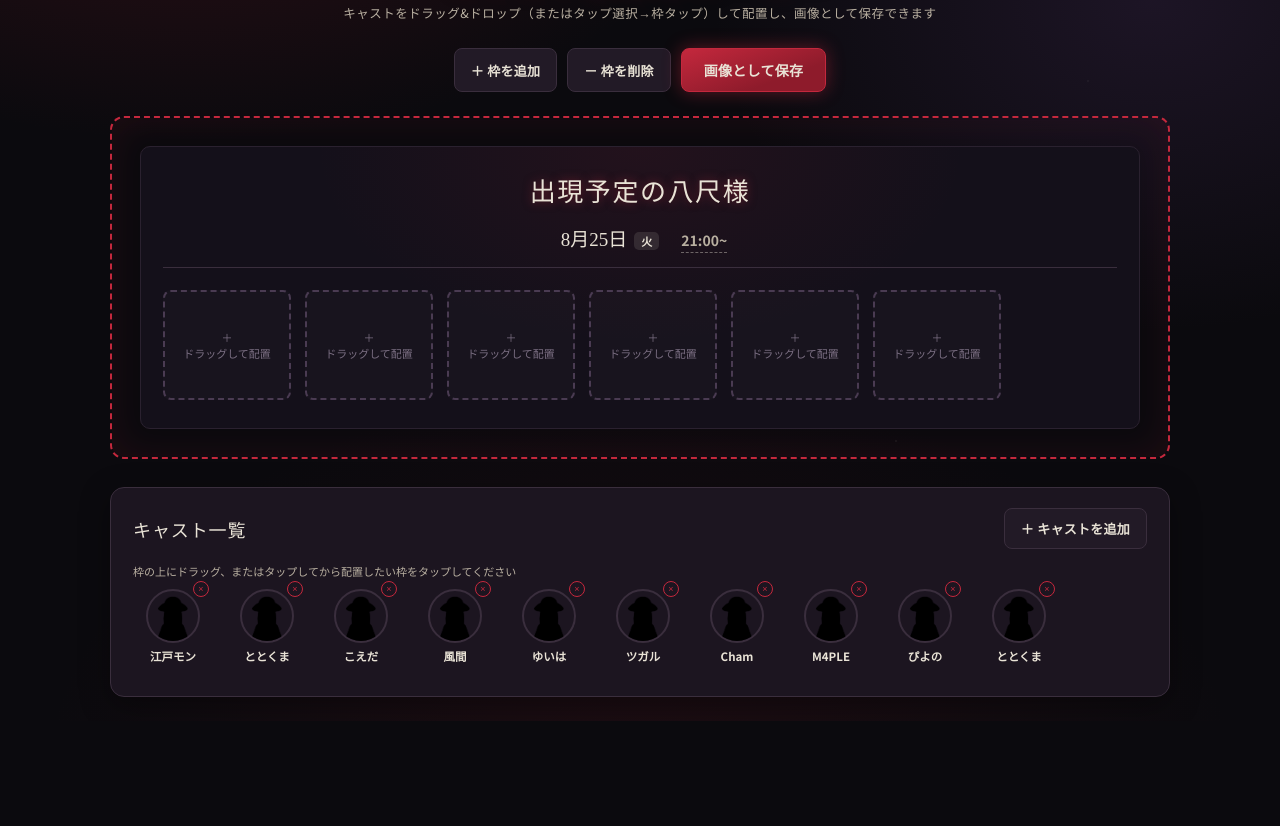
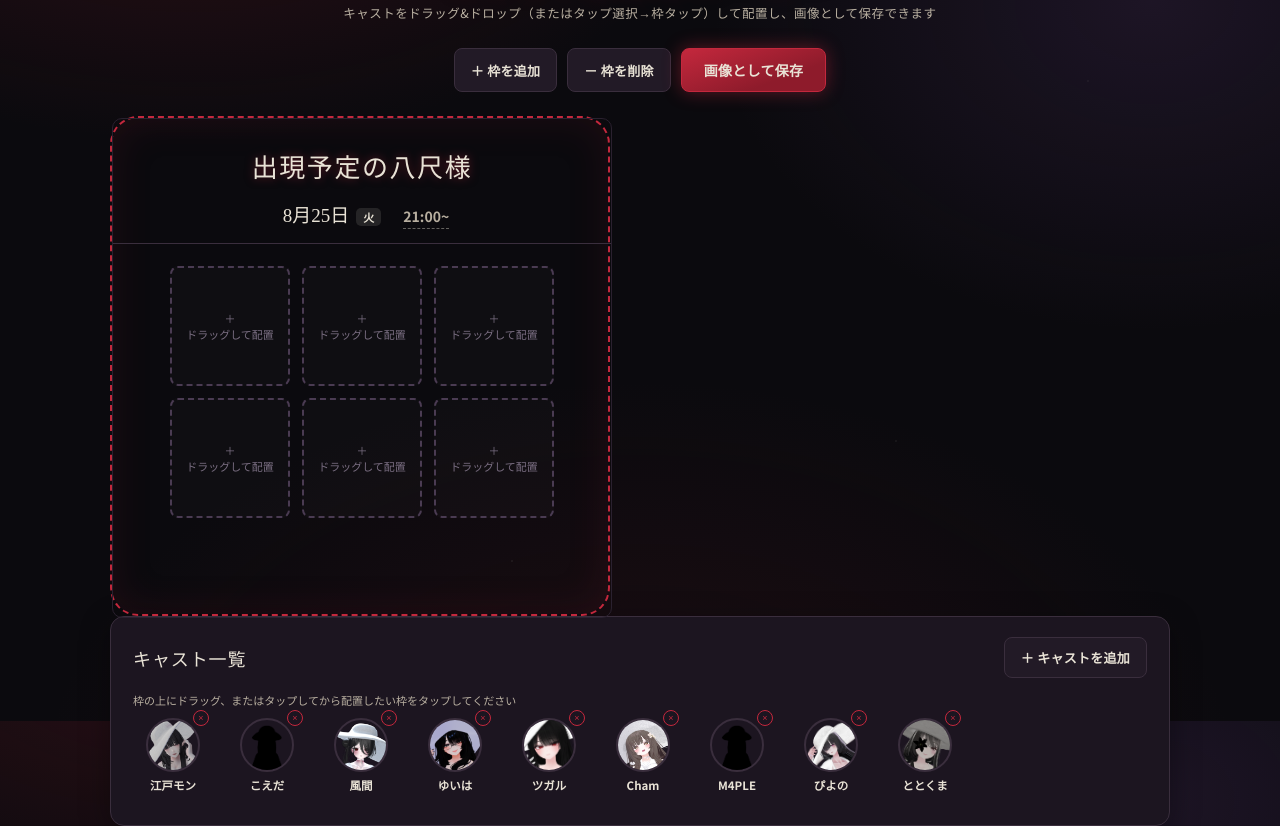
Before and after one commit to harume0413/-, a plain HTML site: page index.html in a window 1280 px wide. Shown: the part 79-905 px from the top of the page. Before the commit the page ends 800 px from the top, so only its background shows below. Drawn offline with nearby package versions, Linux system fonts and the light colour scheme; a web font is replaced by a local one.

Commit message:
Add files via upload

```diff
--- a/index.html
+++ b/index.html
@@ -113,10 +113,10 @@
   .frame-wrapper{
     position:relative;
     border:2px dashed var(--blood-bright);
-    border-radius:14px;
-    padding:28px;
-    margin-bottom:28px;
-    overflow-x:auto;
+    border-radius:28px;
+    padding: 0px;
+    width: 500px;
+    height: 500px;
     box-shadow:0 0 40px rgba(140,30,45,.15) inset;
   }
   .frame-tag{
@@ -135,13 +135,17 @@
 
   /* ---- captured area (this IS the saved image) ---- */
   #captureArea{
+    width: 500px;
+    height: 500px;
+    box-sizing: border-box;
+
     background:
-      radial-gradient(ellipse 500px 300px at 50% 0%, rgba(140,30,45,.12), transparent 65%),
+      radial-gradient(ellipse 500px 300x at 50% 0%, rgba(140,30,45,.12), transparent 65%),
       #14101A;
     border:1px solid #2A212F;
     border-radius:10px;
-    padding:24px 22px 28px;
-    min-width:fit-content;
+    padding:28px 0px 0px;
+
   }
   .cap-title{
     font-family:'Yuji Syuku', serif;
@@ -206,14 +210,21 @@
 
   /* ---- flat slot grid (no columns -> no gaps when adding/removing) ---- */
   .slots-grid{
-    display:flex;
-    flex-wrap:wrap;
-    gap:14px;
+    display:grid;
+    grid-template-columns: repeat(auto-fit, 120px);
+    gap:12px;
+    justify-content: center;
+    align-content: center;
+
+    padding: 0 24px 24px;
+    box-sizing: border-box;
   }
   .slot{
     position:relative;
-    flex:0 0 128px;
-    height:110px;
+    width:120px;
+    height:120px;
+    aspect-ratio: 1 / 1;
+
     border:2px dashed var(--slot-line);
     border-radius:8px;
     background:rgba(255,255,255,.02);
@@ -468,16 +479,15 @@
      bg    : アイコン自動生成時の背景色（img を指定する場合は無視されます）
    ========================================================================= */
 const CAST_LIST = [
-  { name: "江戸モン", img: "", bg: "#FFFFFF" },
-  { name: "ととくま", img: "", bg: "#FFFFFF" },
+  { name: "江戸モン", img: "./images/Edomon.png", bg: "#FFFFFF" },
   { name: "こえだ", img: "", bg: "#FFFFFF" },
-  { name: "風間", img: "", bg: "#FFFFFF" },
-  { name: "ゆいは", img: "", bg: "#FFFFFF" },
-  { name: "ツガル", img: "", bg: "#FFFFFF" },
-  { name: "Cham", img: "", bg: "#FFFFFF" },
+  { name: "風間", img: "./images/Kazama.png", bg: "#FFFFFF" },
+  { name: "ゆいは", img: "./images/Yuiha.png", bg: "#FFFFFF" },
+  { name: "ツガル", img: "./images/Tsugaru.png", bg: "#FFFFFF" },
+  { name: "Cham", img: "./images/Cham.png", bg: "#FFFFFF" },
   { name: "M4PLE", img: "", bg: "#FFFFFF" },
-  { name: "ぴよの", img: "", bg: "#FFFFFF" },
-  { name: "ととくま", img: "", bg: "#FFFFFF" },
+  { name: "ぴよの", img: "./images/Piyono.png", bg: "#FFFFFF" },
+  { name: "ととくま", img: "./images/Totokuma.png", bg: "#FFFFFF" },
 ];
 /* ===================================================================== */
 
@@ -485,12 +495,12 @@ const PALETTE = ["#3B1220","#241533","#1F2A38","#331A12","#2A2413","#1A2E2A"];
 let uid = 0;
 const nextId = () => "id" + (++uid);
 
-/* デフォルメした八尺様の顔アイコンをその場で生成（写真未登録時のデフォルト）
-   ・つばの広い帽子で目元に影が落ちているシルエットが特徴 */
-function hachishakuAvatarURI(){
+/* 八尺様の顔アイコン */
+  function hachishakuAvatarURI(){
 
   return "./hachishaku.png";
 }
+
 function escapeHtml(str){
   return String(str).replace(/[&<>"']/g, s => ({
     "&":"&amp;", "<":"&lt;", ">":"&gt;", '"':"&quot;", "'":"&#39;"
@@ -501,7 +511,7 @@ function escapeHtml(str){
 const castPool = CAST_LIST.map(c => ({
   id: nextId(),
   name: c.name,
-  img: c.img || hachishakuAvatarURI()
+  img: c.img || hachishakuAvatarURI(c.bg)
 }));
 let selectedCastId = null;
 
@@ -566,6 +576,7 @@ function renderSlot(slot){
       <span class="slot-placeholder">＋<br>ドラッグして配置</span>
     </div>
   `;
+
 }
 
 /* ---- toolbar actions ---- */
@@ -575,6 +586,10 @@ document.querySelector(".toolbar").addEventListener("click", e => {
   const action = btn.dataset.action;
 
   if(action === "add-row"){
+    if (state.slots.length >= 6) {
+      alert("スロットは最大2段（6個）までしか追加できません。");
+      return; // これ以上増やさないように処理を終了する
+    }
     state.slots.push(makeSlot());
     render();
   }
@@ -716,7 +731,7 @@ document.body.addEventListener("click", e => {
       };
       reader.readAsDataURL(file);
     } else {
-      castPool.push({ id: nextId(), name, img: hachishakuAvatarURI() });
+      castPool.push({ id: nextId(), name, img: hachishakuAvatarURI(bg) });
       render();
     }
     addCastBackdrop.classList.remove("open");
```
Also changed, not shown: images/Cham.png (added), images/Edomon.png (added), images/Kazama.png (added), images/Piyono.png (added), images/Totokuma.png (added), images/Tsugaru.png (added), images/Yuiha.png (added).
